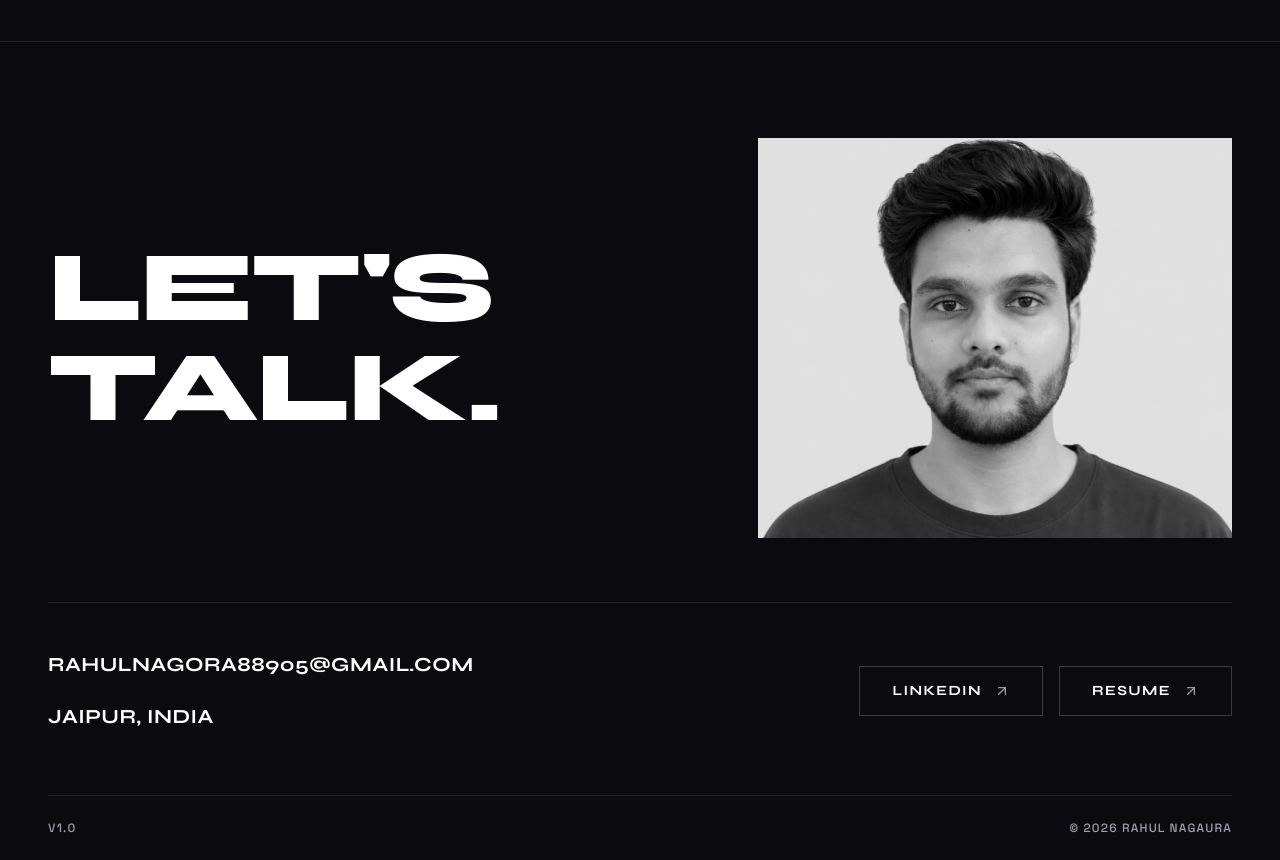
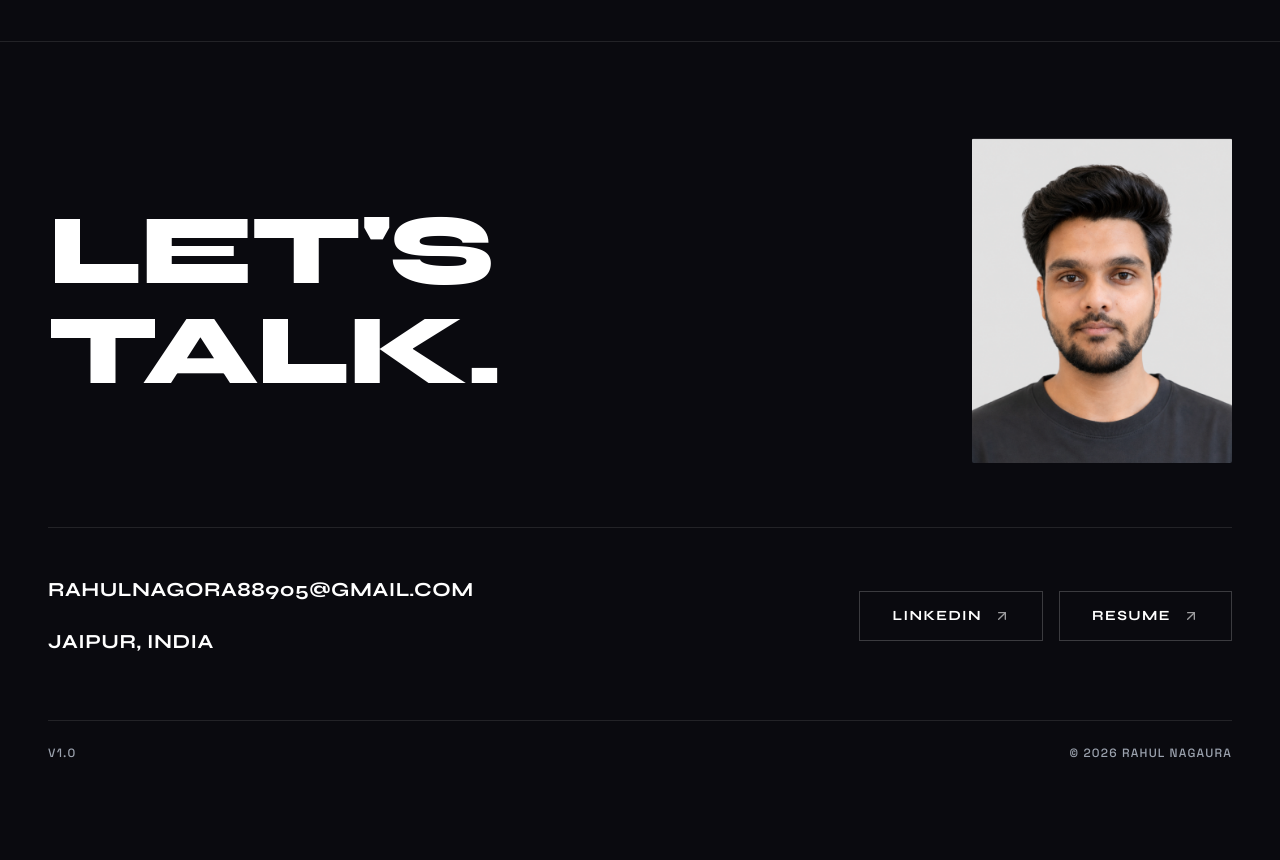
Before and after one commit to rahul-nagaura/portfolio, a React (Vite) app in the folder frontend/: page / in a window 1280 px wide. Shown: the part 5020-5880 px from the top of the page. After the commit the page ends 5805 px from the top, so only its background shows below. Built offline with nearby package versions, Linux system fonts and the light colour scheme; the HTML template or start-up script is replaced by a standard one.

Commit message:
style: reduce profile image size and remove hover effects in contact section

```diff
--- a/frontend/src/components/sections/Contact.jsx
+++ b/frontend/src/components/sections/Contact.jsx
@@ -11,19 +11,19 @@ export const Contact = () => {
         <div className="flex-grow flex flex-col justify-center">
           {/* Top Section: Headline & Photo */}
           <div className="flex flex-col md:flex-row justify-between items-start md:items-stretch gap-6 sm:gap-12 mb-8 sm:mb-16">
-            <ScrollReveal direction="up" delay={0.1} className="w-full md:w-[60%] flex flex-col justify-center">
+            <ScrollReveal direction="up" delay={0.1} className="w-full md:flex-1 flex flex-col justify-center">
               <h2 className="text-[11vw] sm:text-6xl md:text-[80px] lg:text-[100px] font-heading font-extrabold tracking-tight uppercase leading-[1.1] md:leading-[1] mb-0 break-words dark:[text-shadow:none]">
                 LET'S<span className="hidden md:inline"><br /></span><span className="md:hidden"> </span>TALK.
               </h2>
             </ScrollReveal>
 
             {/* Profile Photo - Hidden on mobile, visible on md and up */}
-            <ScrollReveal direction="up" delay={0.2} className="hidden md:block w-[40%] shrink-0 max-h-[300px] lg:max-h-[400px]">
-              <div className="w-full h-full aspect-square md:aspect-[4/5] bg-gray-100 dark:bg-white/5 overflow-hidden transition-colors duration-500">
+            <ScrollReveal direction="up" delay={0.2} className="hidden md:block shrink-0 w-[200px] lg:w-[260px]">
+              <div className="w-full h-full aspect-square md:aspect-[4/5] bg-gray-100 dark:bg-white/5 overflow-hidden transition-colors duration-500 rounded-sm">
                 <img
                   src="/profile.png"
                   alt="Rahul Nagaura"
-                  className="w-full h-full object-cover grayscale transition-all duration-500 hover:grayscale-0 hover:scale-105"
+                  className="w-full h-full object-cover"
                   onError={(e) => { e.target.style.display = 'none'; }}
                 />
               </div>
```
